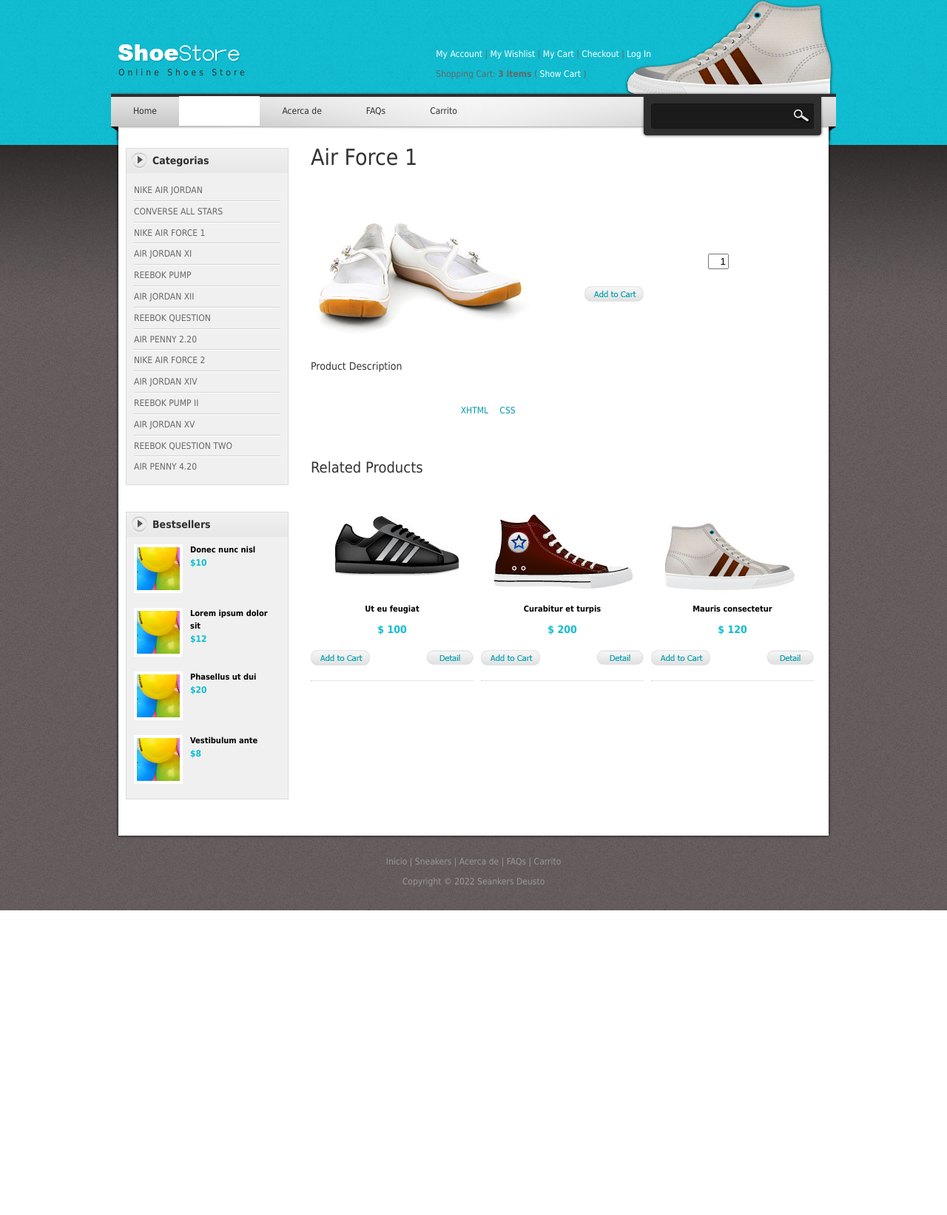
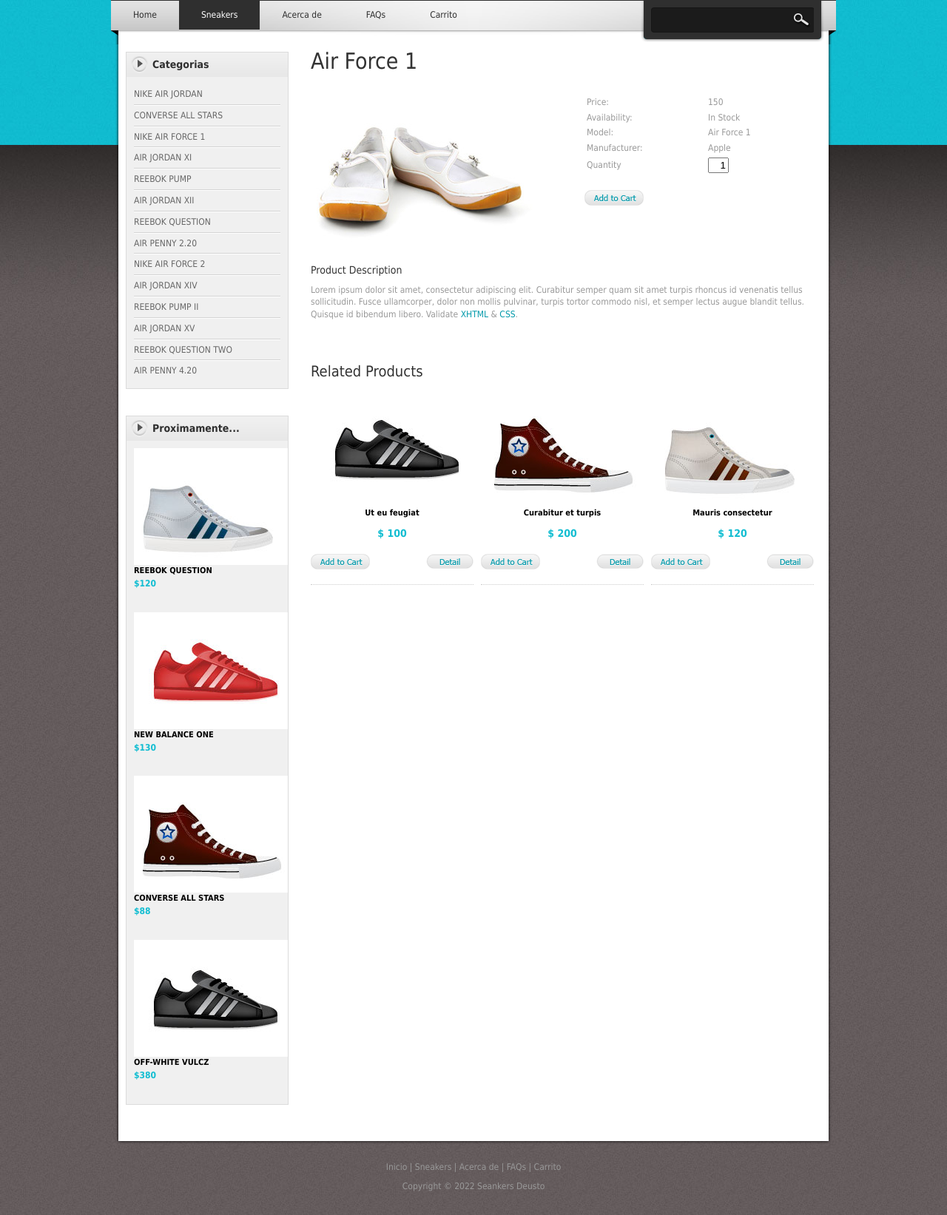
Before and after one commit to besanz/SneakersIW, a Django app: page /SeankersIWApp/Detalles_de_producto/1 in a window 1280 px wide. Shown: the whole page at 74% size. Before the commit the page ends 1231 px from the top, so only its background shows below. Run offline with Django 4.2, Linux system fonts and the light colour scheme; data comes from the database, SQL or seed files in the repository; some libraries are stand-ins or nearby versions.

Commit message:
CSS cosas

```diff
--- a/SeankersIWApp/templates/productdetail.html
+++ b/SeankersIWApp/templates/productdetail.html
@@ -26,17 +26,6 @@
 <body>
 <div id="templatemo_body_wrapper">
 <div id="templatemo_wrapper">
-	<div id="templatemo_header">
-    	<div id="site_title"><h1><a href="#">Online Shoes Store</a></h1></div>
-        <div id="header_right">
-        	<p>
-	        <a href="#">My Account</a> | <a href="#">My Wishlist</a> | <a href="#">My Cart</a> | <a href="#">Checkout</a> | <a href="#">Log In</a></p>
-            <p>
-            	Shopping Cart: <strong>3 items</strong> ( <a href="shoppingcart.html">Show Cart</a> )
-			</p>
-		</div>
-        <div class="cleaner"></div>
-    </div> <!-- END of templatemo_header -->
     <div id="templatemo_menubar">
         <div id="templatemo_menubar">
             <div id="top_nav" class="ddsmoothmenu">
@@ -95,30 +84,30 @@
                 </div>
             </div>
             <div class="sidebar_box"><span class="bottom"></span>
-            	<h3>Bestsellers </h3>
+            	<h3>Proximamente...</h3>
                 <div class="content">
                 	<div class="bs_box">
-                    	<a href="#"><img src="images/templatemo_image_01.jpg" alt="image" /></a>
-                        <h4><a href="#">Donec nunc nisl</a></h4>
-                        <p class="price">$10</p>
+                    	<a href="{% url 'products' %}"><img src="{% static '/images/product/08.jpg' %}" alt="image" /></a>
+                        <h4><a href="{% url 'products' %}">REEBOK QUESTION</a></h4>
+                        <p class="price">$120</p>
                         <div class="cleaner"></div>
                     </div>
                     <div class="bs_box">
-                    	<a href="#"><img src="images/templatemo_image_01.jpg" alt="image" /></a>
-                        <h4><a href="#">Lorem ipsum dolor sit</a></h4>
-                        <p class="price">$12</p>
+                    	<a href="{% url 'products' %}"><img src="{% static '/images/product/04.jpg' %}" alt="image" /></a>
+                        <h4><a href="{% url 'products' %}">NEW BALANCE ONE</a></h4>
+                        <p class="price">$130</p>
                         <div class="cleaner"></div>
                     </div>
                     <div class="bs_box">
-                    	<a href="#"><img src="images/templatemo_image_01.jpg" alt="image" /></a>
-                        <h4><a href="#">Phasellus ut dui</a></h4>
-                        <p class="price">$20</p>
+                    	<a href="{% url 'products' %}"><img src="{% static '/images/product/02.jpg' %}" alt="image" /></a>
+                        <h4><a href="{% url 'products' %}">CONVERSE ALL STARS</a></h4>
+                        <p class="price">$88</p>
                         <div class="cleaner"></div>
                     </div>
                     <div class="bs_box">
-                    	<a href="#"><img src="images/templatemo_image_01.jpg" alt="image" /></a>
-                        <h4><a href="#">Vestibulum ante</a></h4>
-                        <p class="price">$8</p>
+                    	<a href="{% url 'products' %}"><img src="{% static '/images/product/01.jpg' %}" alt="image" /></a>
+                        <h4><a href="{% url 'products' %}">OFF-WHITE VULCZ</a></h4>
+                        <p class="price">$380</p>
                         <div class="cleaner"></div>
                     </div>
                 </div>
--- a/SeankersIWApp/templates/shoppingcart.html
+++ b/SeankersIWApp/templates/shoppingcart.html
@@ -4,7 +4,7 @@
 <html xmlns="http://www.w3.org/1999/xhtml">
 <head>
 <meta http-equiv="Content-Type" content="text/html; charset=utf-8" />
-<title>Seankers Shop-Carrito</title>
+<title>Seankers Shop - Carrito</title>
 <meta name="keywords" content="" />
 <meta name="description" content="" />
 <link href="{% static '/css/templatemo_style.css' %}" rel="stylesheet" type="text/css" />
--- a/SeankersIWApp/templates/static/css/ddsmoothmenu.css
+++ b/SeankersIWApp/templates/static/css/ddsmoothmenu.css
@@ -35,7 +35,7 @@
 
 .ddsmoothmenu ul li a.selected, .ddsmoothmenu ul li a:hover { /*CSS class that's dynamically added to the currently active menu items' LI A element*/
 	color: #fff;
-	background: #ffffff;
+	background: #2f2f2f;
 }
 
 /*1st sub level menu*/
@@ -45,7 +45,7 @@
 	padding: 10px 0 0;
 	display: none; /*collapse all sub menus to begin with*/
 	visibility: hidden;
-	background: #ffffff;
+	background: #313131;
 	border-bottom: 4px solid #000
 }
 
@@ -112,5 +112,3 @@
 .toplevelshadow{ /*shadow opacity. Doesn't work in IE*/
 opacity: 0.5;
 }
-
-/* menu */
--- a/SeankersIWApp/templates/static/css/templatemo_style.css
+++ b/SeankersIWApp/templates/static/css/templatemo_style.css
@@ -1,7 +1,7 @@
 body {
 	margin: 0;
 	padding: 0;
-	color: #fff;
+	color: #999;
 	font-family: Tahoma, Geneva, sans-serif;
 	font-size: 12px;
 	line-height: 1.4em;
```
Also changed, not shown: SeankersIWApp/templates/static/images/product/converse.jpeg (deleted), SeankersIWApp/templates/static/images/product/newbalance.jpeg (deleted), SeankersIWApp/templates/static/images/product/offwhite.jpeg (deleted), SeankersIWApp/templates/static/images/product/reebok.jpeg (deleted).
